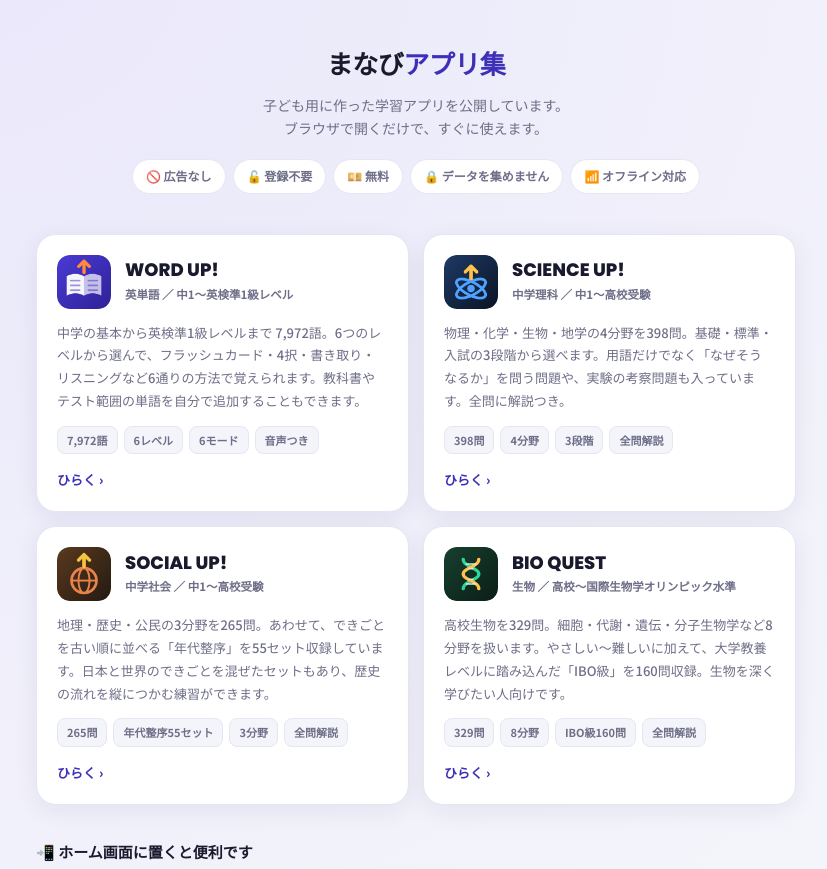
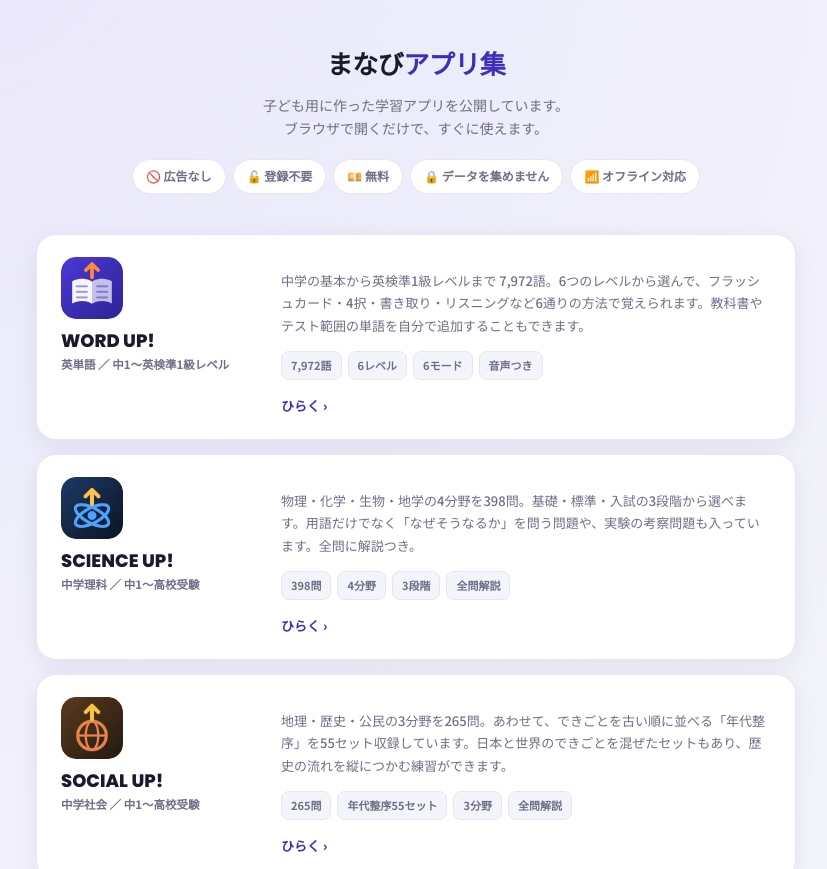
Before and after one commit to biosprout/biosprout.github.io, a plain HTML site: page index.html in a window 1280 px wide. Shown: the top 869 px of the page, without its empty margins (224-1051 px from the left). Drawn offline with Linux system fonts and the light colour scheme.

Commit message:
Update index.html

```diff
--- a/index.html
+++ b/index.html
@@ -4,9 +4,9 @@
 <meta charset="UTF-8">
 <meta name="viewport" content="width=device-width, initial-scale=1.0">
 <title>まなびアプリ集 — 無料・広告なしの学習アプリ</title>
-<meta name="description" content="中学生・高校生向けの学習アプリ。英単語7,972語、中学理科398問、中学社会265問、高校生物329問。無料・広告なし・登録不要・オフライン対応。">
+<meta name="description" content="中学生向けの学習アプリ。英単語7,972語、中学理科398問、中学社会265問。無料・広告なし・登録不要・オフライン対応。">
 <meta property="og:title" content="まなびアプリ集">
-<meta property="og:description" content="無料・広告なし・登録不要の学習アプリ。英単語・理科・社会・生物。">
+<meta property="og:description" content="無料・広告なし・登録不要の学習アプリ。英単語・理科・社会。">
 <meta property="og:type" content="website">
 <link rel="icon" type="image/png" href="icons/wordup.png">
 <link rel="preconnect" href="https://fonts.googleapis.com">
@@ -33,7 +33,6 @@
     padding:6px 13px;font-size:12px;font-weight:700;color:var(--sub)}
 
   .grid{display:grid;gap:14px;margin-top:14px}
-  @media(min-width:660px){.grid{grid-template-columns:1fr 1fr}}
 
   .app{display:block;background:var(--card);border:1px solid var(--border);
     border-radius:20px;padding:20px;text-decoration:none;color:inherit;
@@ -41,6 +40,13 @@
   .app:hover{transform:translateY(-2px);box-shadow:0 10px 30px rgba(31,31,80,.12)}
   .app-head{display:flex;align-items:center;gap:14px}
   .app-head img{width:54px;height:54px;border-radius:13px;flex:0 0 auto}
+  @media(min-width:660px){
+    .app{display:flex;gap:20px;align-items:flex-start;padding:22px 24px}
+    .app-head{flex:0 0 200px;flex-direction:column;align-items:flex-start;gap:11px}
+    .app-head img{width:62px;height:62px;border-radius:15px}
+    .app-body{flex:1;min-width:0}
+    .app-desc{margin-top:0}
+  }
   .app-name{font-family:'Poppins',sans-serif;font-size:18px;font-weight:800;line-height:1.25}
   .app-for{font-size:11.5px;color:var(--sub);font-weight:700;margin-top:3px}
   .app-desc{font-size:13px;color:var(--sub);font-weight:500;margin-top:13px;line-height:1.75}
@@ -90,12 +96,14 @@
           <div class="app-for">英単語 ／ 中1〜英検準1級レベル</div>
         </div>
       </div>
-      <p class="app-desc">中学の基本から英検準1級レベルまで 7,972語。6つのレベルから選んで、フラッシュカード・4択・書き取り・リスニングなど6通りの方法で覚えられます。教科書やテスト範囲の単語を自分で追加することもできます。</p>
+      <div class="app-body">
+        <p class="app-desc">中学の基本から英検準1級レベルまで 7,972語。6つのレベルから選んで、フラッシュカード・4択・書き取り・リスニングなど6通りの方法で覚えられます。教科書やテスト範囲の単語を自分で追加することもできます。</p>
       <div class="app-meta">
         <span class="tag">7,972語</span><span class="tag">6レベル</span>
         <span class="tag">6モード</span><span class="tag">音声つき</span>
       </div>
       <div class="go">ひらく ›</div>
+      </div>
     </a>
 
     <a class="app" href="https://biosprout.github.io/science-up/">
@@ -106,12 +114,14 @@
           <div class="app-for">中学理科 ／ 中1〜高校受験</div>
         </div>
       </div>
-      <p class="app-desc">物理・化学・生物・地学の4分野を398問。基礎・標準・入試の3段階から選べます。用語だけでなく「なぜそうなるか」を問う問題や、実験の考察問題も入っています。全問に解説つき。</p>
+      <div class="app-body">
+        <p class="app-desc">物理・化学・生物・地学の4分野を398問。基礎・標準・入試の3段階から選べます。用語だけでなく「なぜそうなるか」を問う問題や、実験の考察問題も入っています。全問に解説つき。</p>
       <div class="app-meta">
         <span class="tag">398問</span><span class="tag">4分野</span>
         <span class="tag">3段階</span><span class="tag">全問解説</span>
       </div>
       <div class="go">ひらく ›</div>
+      </div>
     </a>
 
     <a class="app" href="https://biosprout.github.io/social-up/">
@@ -122,29 +132,16 @@
           <div class="app-for">中学社会 ／ 中1〜高校受験</div>
         </div>
       </div>
-      <p class="app-desc">地理・歴史・公民の3分野を265問。あわせて、できごとを古い順に並べる「年代整序」を55セット収録しています。日本と世界のできごとを混ぜたセットもあり、歴史の流れを縦につかむ練習ができます。</p>
+      <div class="app-body">
+        <p class="app-desc">地理・歴史・公民の3分野を265問。あわせて、できごとを古い順に並べる「年代整序」を55セット収録しています。日本と世界のできごとを混ぜたセットもあり、歴史の流れを縦につかむ練習ができます。</p>
       <div class="app-meta">
         <span class="tag">265問</span><span class="tag">年代整序55セット</span>
         <span class="tag">3分野</span><span class="tag">全問解説</span>
       </div>
       <div class="go">ひらく ›</div>
+      </div>
     </a>
 
-    <a class="app" href="https://biosprout.github.io/bio-quest/">
-      <div class="app-head">
-        <img src="icons/bio.png" alt="">
-        <div>
-          <div class="app-name">BIO QUEST</div>
-          <div class="app-for">生物 ／ 高校〜国際生物学オリンピック水準</div>
-        </div>
-      </div>
-      <p class="app-desc">高校生物を329問。細胞・代謝・遺伝・分子生物学など8分野を扱います。やさしい〜難しいに加えて、大学教養レベルに踏み込んだ「IBO級」を160問収録。生物を深く学びたい人向けです。</p>
-      <div class="app-meta">
-        <span class="tag">329問</span><span class="tag">8分野</span>
-        <span class="tag">IBO級160問</span><span class="tag">全問解説</span>
-      </div>
-      <div class="go">ひらく ›</div>
-    </a>
 
   </div>
 
```
